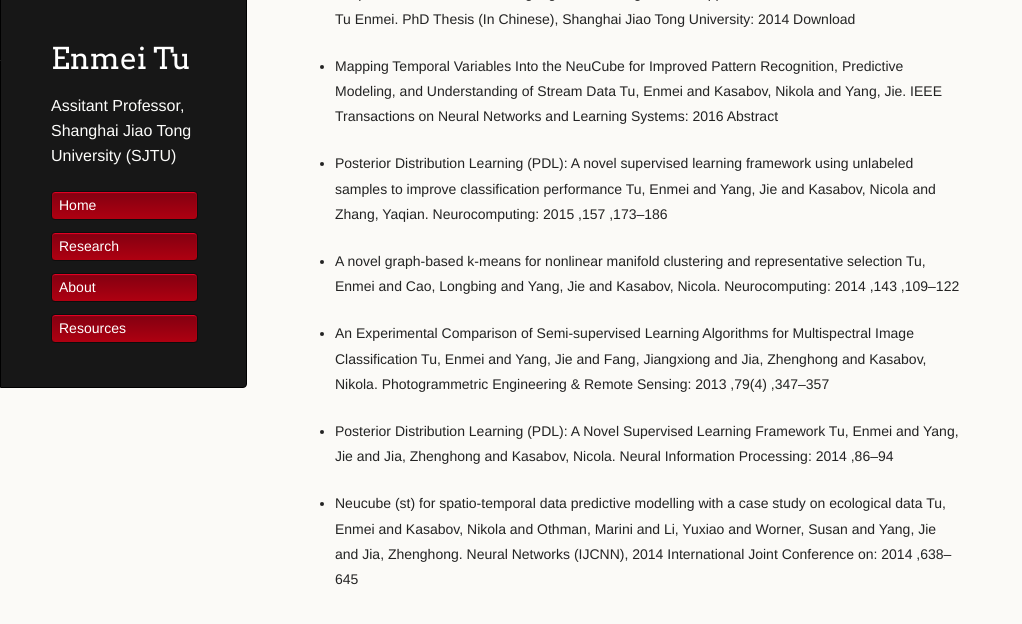
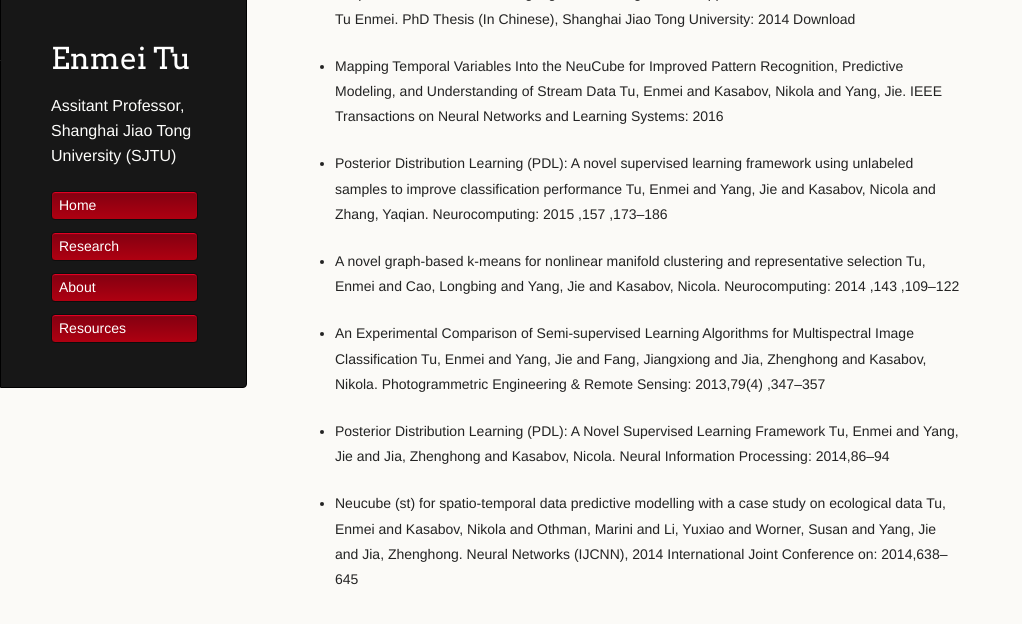
Before and after one commit to hellotem/enmeitu.github.io, a Jekyll site: the page built from index.md, in a window 1280 px wide and 900 px high, scrolled down 910 px. Shown: the part 236-860 px from the top of the window, without its empty margins (0-1022 px from the left). Built offline with Jekyll 4.4.1, drawn with Linux system fonts in a browser that asks for light colours; some of the changed text lies outside the part shown.

Commit message:
Add files via upload

```diff
--- a/index.md
+++ b/index.md
@@ -43,7 +43,7 @@
 Tu Enmei. PhD Thesis (In Chinese), Shanghai Jiao Tong University: 2014 Download
 
 * Mapping Temporal Variables Into the NeuCube for Improved Pattern Recognition, Predictive Modeling, and Understanding of Stream Data
-Tu, Enmei and Kasabov, Nikola and Yang, Jie. IEEE Transactions on Neural Networks and  Learning Systems: 2016 Abstract
+Tu, Enmei and Kasabov, Nikola and Yang, Jie. IEEE Transactions on Neural Networks and  Learning Systems: 2016
 
 * Posterior Distribution Learning (PDL): A novel supervised learning framework using unlabeled samples to improve classification performance
 Tu, Enmei and Yang, Jie and Kasabov, Nicola and Zhang, Yaqian. Neurocomputing: 2015 ,157 ,173--186
@@ -52,13 +52,13 @@
 Tu, Enmei and Cao, Longbing and Yang, Jie and Kasabov, Nicola. Neurocomputing: 2014 ,143 ,109--122
 
 * An Experimental Comparison of Semi-supervised Learning Algorithms for Multispectral Image Classification
-Tu, Enmei and Yang, Jie and Fang, Jiangxiong and Jia, Zhenghong and Kasabov, Nikola. Photogrammetric Engineering & Remote Sensing: 2013 ,79(4) ,347--357
+Tu, Enmei and Yang, Jie and Fang, Jiangxiong and Jia, Zhenghong and Kasabov, Nikola. Photogrammetric Engineering & Remote Sensing: 2013,79(4) ,347--357
 
 * Posterior Distribution Learning (PDL): A Novel Supervised Learning Framework
-Tu, Enmei and Yang, Jie and Jia, Zhenghong and Kasabov, Nicola. Neural Information Processing: 2014 ,86--94
+Tu, Enmei and Yang, Jie and Jia, Zhenghong and Kasabov, Nicola. Neural Information Processing: 2014,86--94
 
 * Neucube (st) for spatio-temporal data predictive modelling with a case study on ecological data
-Tu, Enmei and Kasabov, Nikola and Othman, Marini and Li, Yuxiao and Worner, Susan and Yang, Jie and Jia, Zhenghong. Neural Networks (IJCNN), 2014 International Joint Conference on: 2014 ,638--645
+Tu, Enmei and Kasabov, Nikola and Othman, Marini and Li, Yuxiao and Worner, Susan and Yang, Jie and Jia, Zhenghong. Neural Networks (IJCNN), 2014 International Joint Conference on: 2014,638--645
 
 
 <!-- ### Header 3
```
Also changed, not shown: other parts of index.md (+1 -1 lines).
